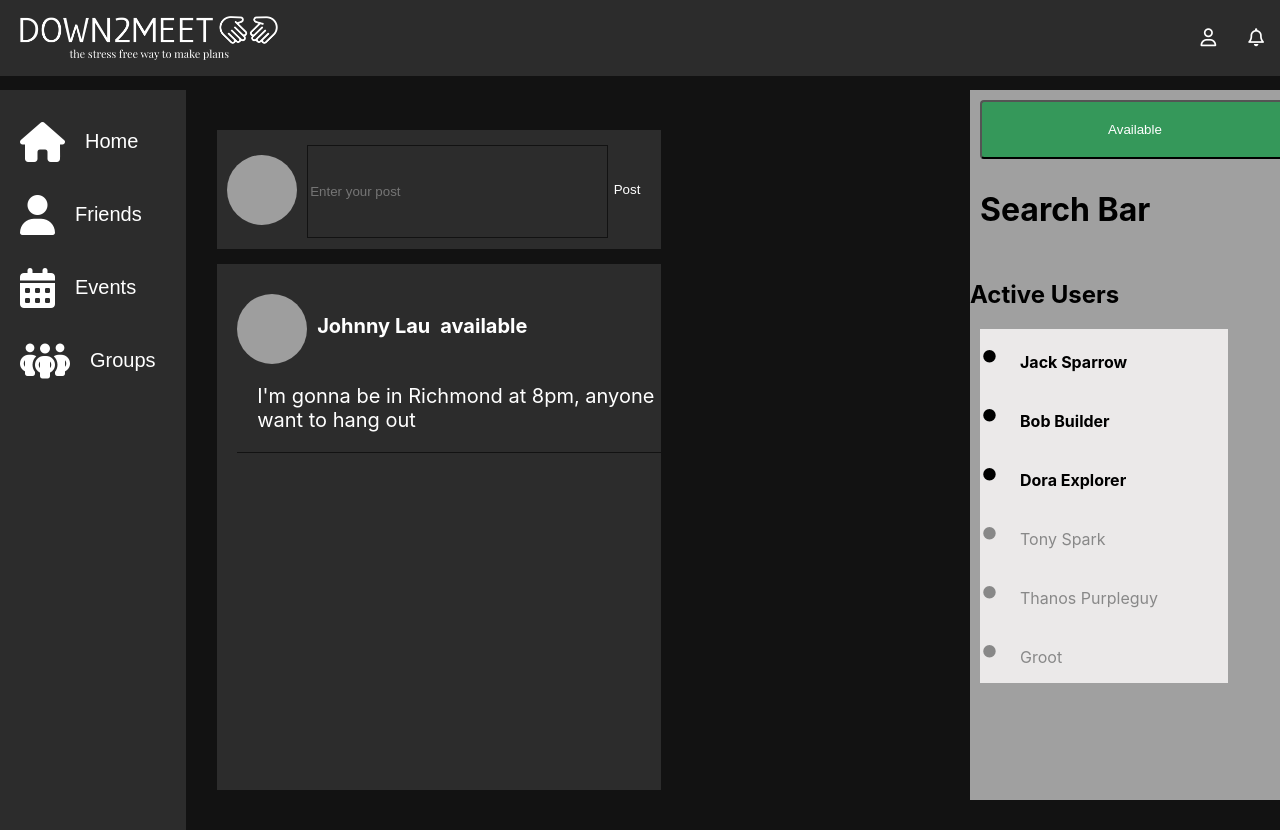
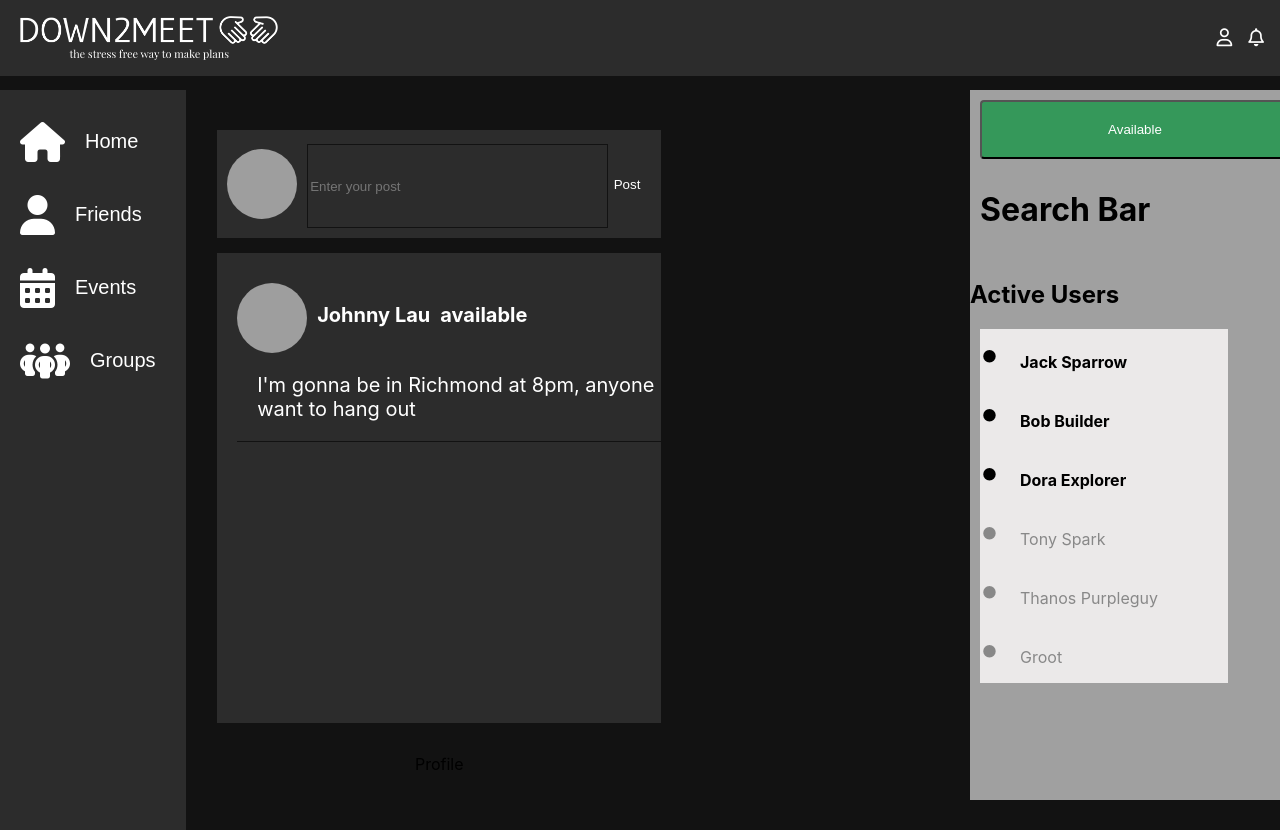
Before and after one commit to Vihangip/down2meet, a React (Create React App) app in the folder down2meet/: page / in a window 1280 px wide. Built offline with nearby package versions, Linux system fonts and the light colour scheme; grey boxes are pictures that could not be loaded.

Commit message:
added profile page

```diff
--- a/down2meet/package.json
+++ b/down2meet/package.json
@@ -12,6 +12,7 @@
     "react": "^18.2.0",
     "react-dom": "^18.2.0",
     "react-redux": "^8.0.7",
+    "react-router-dom": "^6.13.0",
     "react-scripts": "5.0.1",
     "redux": "^4.2.1",
     "web-vitals": "^2.1.4"
@@ -39,5 +40,8 @@
       "last 1 firefox version",
       "last 1 safari version"
     ]
+  },
+  "devDependencies": {
+    "eslint": "^8.43.0"
   }
 }
--- a/down2meet/src/components/Navigation.js
+++ b/down2meet/src/components/Navigation.js
@@ -3,6 +3,7 @@ import logo from '../assets/D2MLogo.png';
 import { GoogleLogin } from '@react-oauth/google';
 import '../css/navigation.css';
 import { useState } from 'react';
+import { NavLink } from 'react-router-dom';
 
 
 export default function Navigation() {
@@ -30,7 +31,10 @@ export default function Navigation() {
       <img src={logo} alt="Logo" className="logo-image" />
       </a>
       <div className="navigation-menu">
-        <li><a href="/"><i className="fa-regular fa-user"></i></a></li>
+       {/* <li><a href="./Profile.js"><i className="fa-regular fa-user"></i></a></li> */}
+        <NavLink className="Profile" to="/Profile">
+                <i className="fa-regular fa-user"></i>
+        </NavLink>
         <li><a href="/"><i className="fa-regular fa-bell"></i></a></li>
 
         {/* using tutorial for GoogleLogin from: https://blog.logrocket.com/guide-adding-google-login-react-app/ */}
--- a/down2meet/src/components/PostBar.js
+++ b/down2meet/src/components/PostBar.js
@@ -1,3 +1,5 @@
+
+
 import React, { useState } from 'react';
 import { useSelector, useDispatch } from 'react-redux';
 import addPost from '../actions/actions';
--- /dev/null
+++ b/down2meet/src/components/Profile.js
@@ -0,0 +1,16 @@
+
+
+
+export default function Profile() {
+
+
+    return (
+
+        <div>
+            <p> Profile </p>
+        </div>
+
+    );
+
+
+}
--- a/down2meet/src/index.js
+++ b/down2meet/src/index.js
@@ -11,11 +11,13 @@ import Home from './pages/Home';
 import Events from './pages/Events';
 import Friends from './pages/Friends';
 import Groups from './pages/Groups';
+import Profile from './pages/Profile';
 import Navigation from './components/Navigation';
 import SocialGroups from './components/SocialGroups';
 import ButtonAvailable from './components/ButtonAvailable';
 import SearchBar from './components/SearchBar';
 import ActiveUsers from './components/ActiveUsers';
+
 
 const store = createStore(reducer);
 
@@ -36,6 +38,7 @@ ReactDOM.render(<>
           <Route path="/Friends" element={<Friends />} />
           <Route path="/Groups" element={<Groups />} />
           <Route path="/Events" element={<Events />} />
+          <Route path="/Profile" element={<Profile />} />
         </Routes>
         </div>
 
--- a/down2meet/src/pages/Home.jsx
+++ b/down2meet/src/pages/Home.jsx
@@ -6,6 +6,7 @@ import ActiveUsers from '../components/ActiveUsers';
 import PostBar from '../components/PostBar';
 import SearchBar from '../components/SearchBar';
 import React from 'react';
+import Profile from '../components/Profile';
 
 function Home() {
   return (
@@ -20,6 +21,7 @@ function Home() {
         <div className="Body-Middle">
           <PostBar />
           <SocialFeed />
+          <Profile />
         </div>
         {/* <div className="Body-Right">
           <ButtonAvailable />
--- /dev/null
+++ b/down2meet/src/pages/Profile.jsx
@@ -0,0 +1,12 @@
+
+import React from 'react';
+
+function Profile() {
+  return (
+    <div className="ProfilePage">
+        <h1>Profile</h1>
+    </div>
+  );
+}
+
+export default Profile;
```
Also changed, not shown: 2 other files (tests, documents, lock files or other folders).
